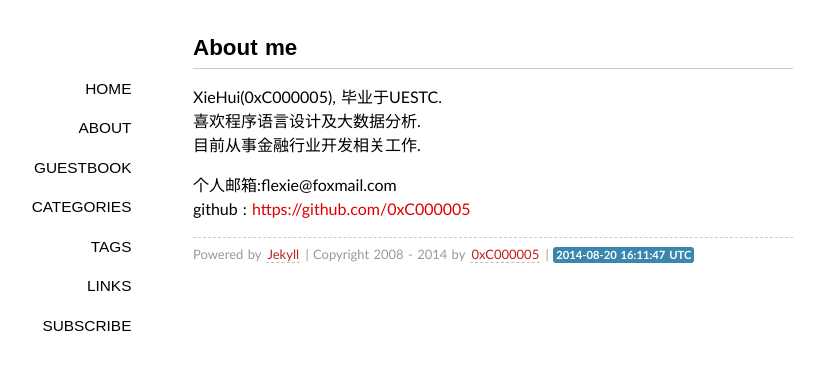
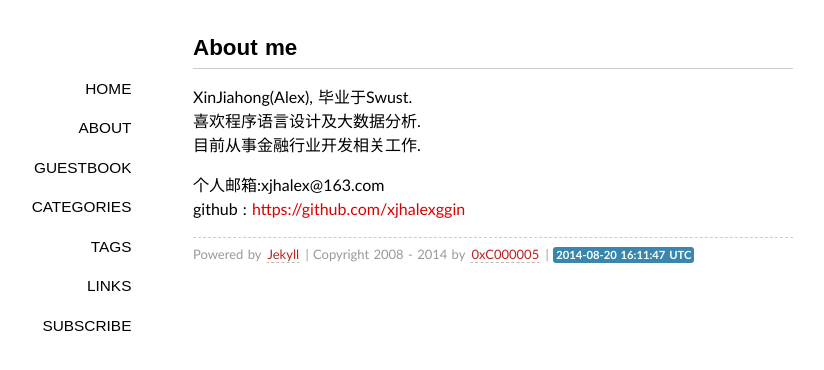
Before and after one commit to xjhAlexGGin/xjhAlexGGin.github.io, a Jekyll site: the page built from about/index.md, in a window 1280 px wide. Shown: the top 370 px of the page, without its empty margins (147-971 px from the left). Built offline with Jekyll 4.4.1, drawn with Linux system fonts in a browser that asks for light colours; some web fonts are replaced; Markdown is read by kramdown in place of the engine named in the settings; comment, search, counter and statistics services are not loaded.

Commit message:
个人信息

```diff
--- a/about/index.md
+++ b/about/index.md
@@ -4,9 +4,9 @@
 comments: yes
 ---
 
-XieHui(0xC000005), 毕业于UESTC.
+XinJiahong(Alex), 毕业于Swust.
 喜欢程序语言设计及大数据分析.
 目前从事金融行业开发相关工作.
 
-个人邮箱:flexie@foxmail.com
-github : [https://github.com/0xC000005](https://github.com/0xC000005)
+个人邮箱:xjhalex@163.com
+github : [https://github.com/xjhalexggin](https://github.com/xjhalexggin)
```
